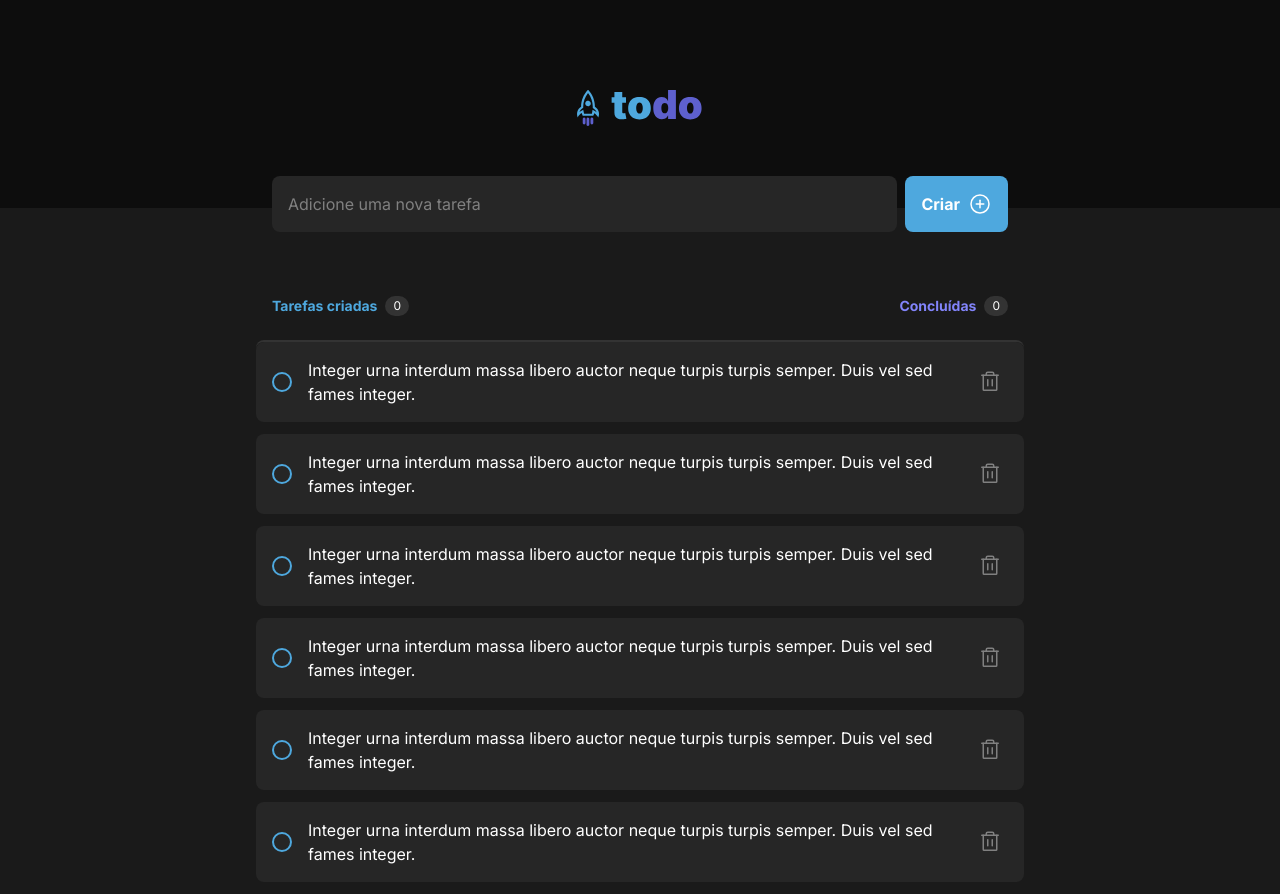
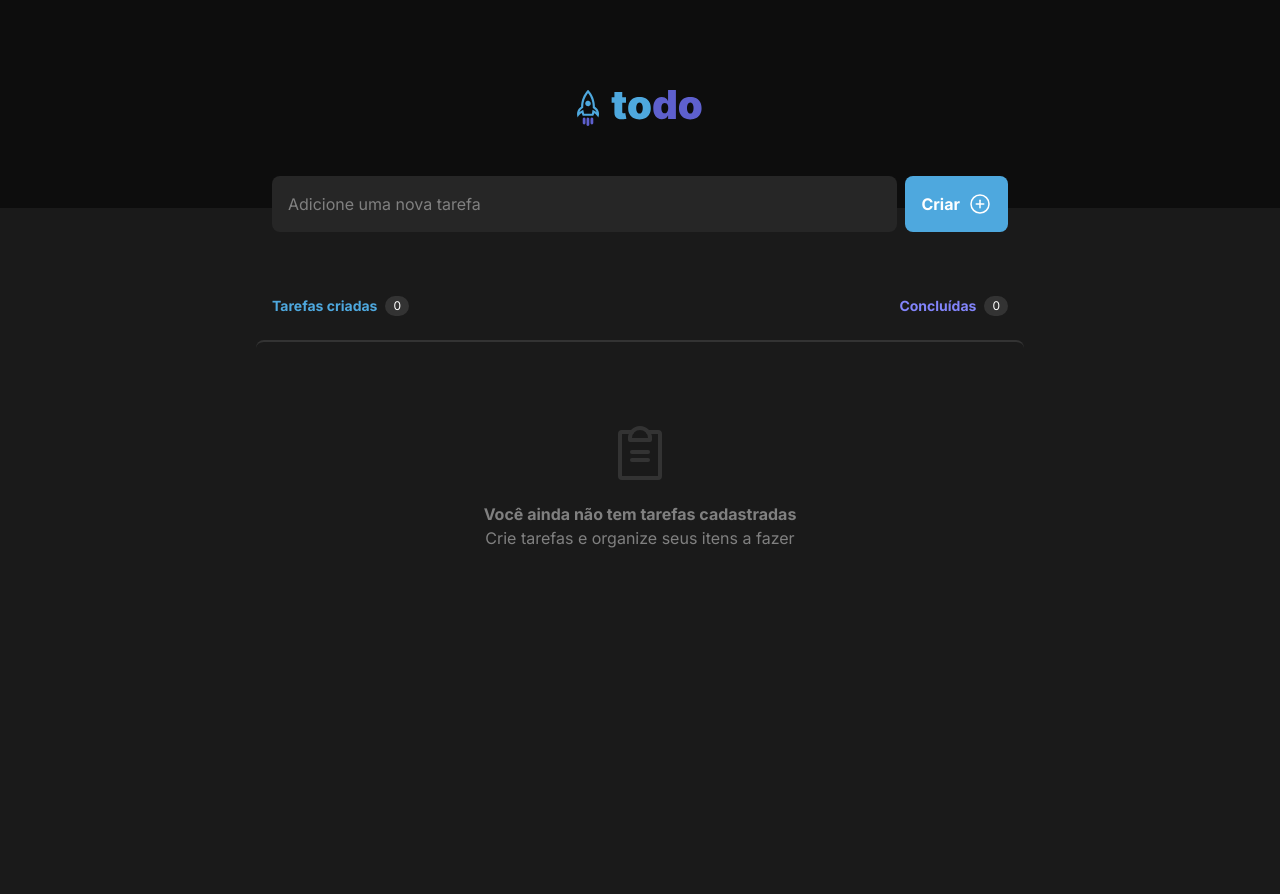
Before and after one commit to pedromeira220/ignite-fundamentos-react, a React (Vite) app: page / in a window 1280 px wide. After the commit the page ends 800 px from the top, so only its background shows below. Built offline with nearby package versions, Linux system fonts and the light colour scheme.

Commit message:
feat: adding the feature to add new tasks

```diff
--- a/src/components/Button/index.tsx
+++ b/src/components/Button/index.tsx
@@ -1,12 +1,16 @@
 import { PlusCircle } from 'phosphor-react'
+import { ButtonHTMLAttributes } from 'react'
 
-interface ButtonProps {
+interface ButtonProps extends ButtonHTMLAttributes<HTMLButtonElement> {
   text: string
 }
 
-export function Button({ text }: ButtonProps) {
+export function Button({ text, ...rest }: ButtonProps) {
   return (
-    <button className="bg-blue text-white font-bold flex items-center justify-between p-4 rounded-lg gap-2 hover:bg-blue-dark transition-colors">
+    <button
+      className="bg-blue text-white font-bold flex items-center justify-between p-4 rounded-lg gap-2 hover:bg-blue-dark transition-colors"
+      {...rest}
+    >
       <span className="hidden sm:inline">{text}</span>
       <span>
         <PlusCircle size={24} />
--- a/src/components/Task/index.tsx
+++ b/src/components/Task/index.tsx
@@ -2,8 +2,15 @@ import { useState } from 'react'
 import { Checkbox } from '../Checkbox'
 import { DeleteButton } from '../DeleteButton'
 
-export function Task() {
-  const [isCheckboxChecked, setIsCheckboxChecked] = useState(false)
+interface TaskProps {
+  content: string
+  isChecked: boolean
+}
+
+export function Task({ content, isChecked }: TaskProps) {
+  const [isCheckboxChecked, setIsCheckboxChecked] = useState(
+    isChecked ? isChecked : false
+  )
 
   return (
     <div className="bg-gray-500 flex items-center justify-between p-4 rounded-lg w-full mb-3">
@@ -14,8 +21,7 @@ export function Task() {
             isCheckboxChecked ? 'text-gray-300 line-through' : 'text-white'
           }`}
         >
-          Integer urna interdum massa libero auctor neque turpis turpis semper.
-          Duis vel sed fames integer.
+          {content}
         </span>
       </div>
       <DeleteButton />
--- a/src/pages/Home/index.tsx
+++ b/src/pages/Home/index.tsx
@@ -1,9 +1,44 @@
+import { ClipboardText } from 'phosphor-react'
+import { useState } from 'react'
 import { Button } from '../../components/Button'
 import { Header } from '../../components/Header'
 import { Input } from '../../components/Input'
 import { Task } from '../../components/Task'
 
+interface ITask {
+  content: string
+  isChecked: boolean
+  id: string
+}
+
 export function Home() {
+  const [taskList, setTaskList] = useState<ITask[]>([])
+
+  const [newTaskText, setNewTaskText] = useState('')
+
+  function handleNewTaskInputChange(
+    event: React.ChangeEvent<HTMLInputElement>
+  ) {
+    setNewTaskText(event.target.value)
+  }
+
+  function handleNewTaskButtonCreate() {
+    if (newTaskText.length == 0) {
+      alert('Você não pode criar uma task sem nenhum texto')
+      return
+    }
+
+    const newTask: ITask = {
+      content: newTaskText,
+      id: '1',
+      isChecked: false,
+    }
+
+    const newTaskList: ITask[] = [newTask, ...taskList]
+
+    setTaskList(newTaskList)
+  }
+
   return (
     <div className="h-full flex flex-col items-center justify-center">
       <Header />
@@ -11,8 +46,18 @@ export function Home() {
       <section className="w-full h-full max-w-3xl">
         <div className="w-full px-4 -mt-8 ">
           <div className="w-full flex items-center justify-between gap-2">
-            <Input placeholder="Adicione uma nova tarefa" />
-            <Button text="Criar" />
+            <Input
+              placeholder="Adicione uma nova tarefa"
+              onChange={event => {
+                handleNewTaskInputChange(event)
+              }}
+            />
+            <Button
+              text="Criar"
+              onClick={() => {
+                handleNewTaskButtonCreate()
+              }}
+            />
           </div>
         </div>
         <header className="w-full">
@@ -35,12 +80,31 @@ export function Home() {
         </header>
 
         <main className="w-full rounded-2 overflow-hidden flex-1 border-t-2 border-gray-400 rounded-lg mt-6 flex items-center justify-center flex-col text-gray-300 ">
-          <Task />
-          <Task />
-          <Task />
-          <Task />
-          <Task />
-          <Task />
+          {taskList.length == 0 ? (
+            <>
+              <div className="flex items-center justify-center flex-col mt-20">
+                <ClipboardText size={64} color="#333333" />
+                <span className="font-bold mt-4 text-center">
+                  Você ainda não tem tarefas cadastradas
+                </span>
+                <span className="text-center">
+                  Crie tarefas e organize seus itens a fazer
+                </span>
+              </div>
+            </>
+          ) : (
+            <>
+              {taskList.map(task => {
+                return (
+                  <Task
+                    content={task.content}
+                    isChecked={task.isChecked}
+                    key={task.id}
+                  />
+                )
+              })}
+            </>
+          )}
         </main>
       </section>
     </div>
@@ -56,4 +120,16 @@ export function Home() {
               Crie tarefas e organize seus itens a fazer
             </span>
           </div>
+
+
+
+          {taskList.map(task => {
+            return (
+              <Task
+                content={task.content}
+                isChecked={task.isChecked}
+                key={task.id}
+              />
+            )
+          })}
  */
```
